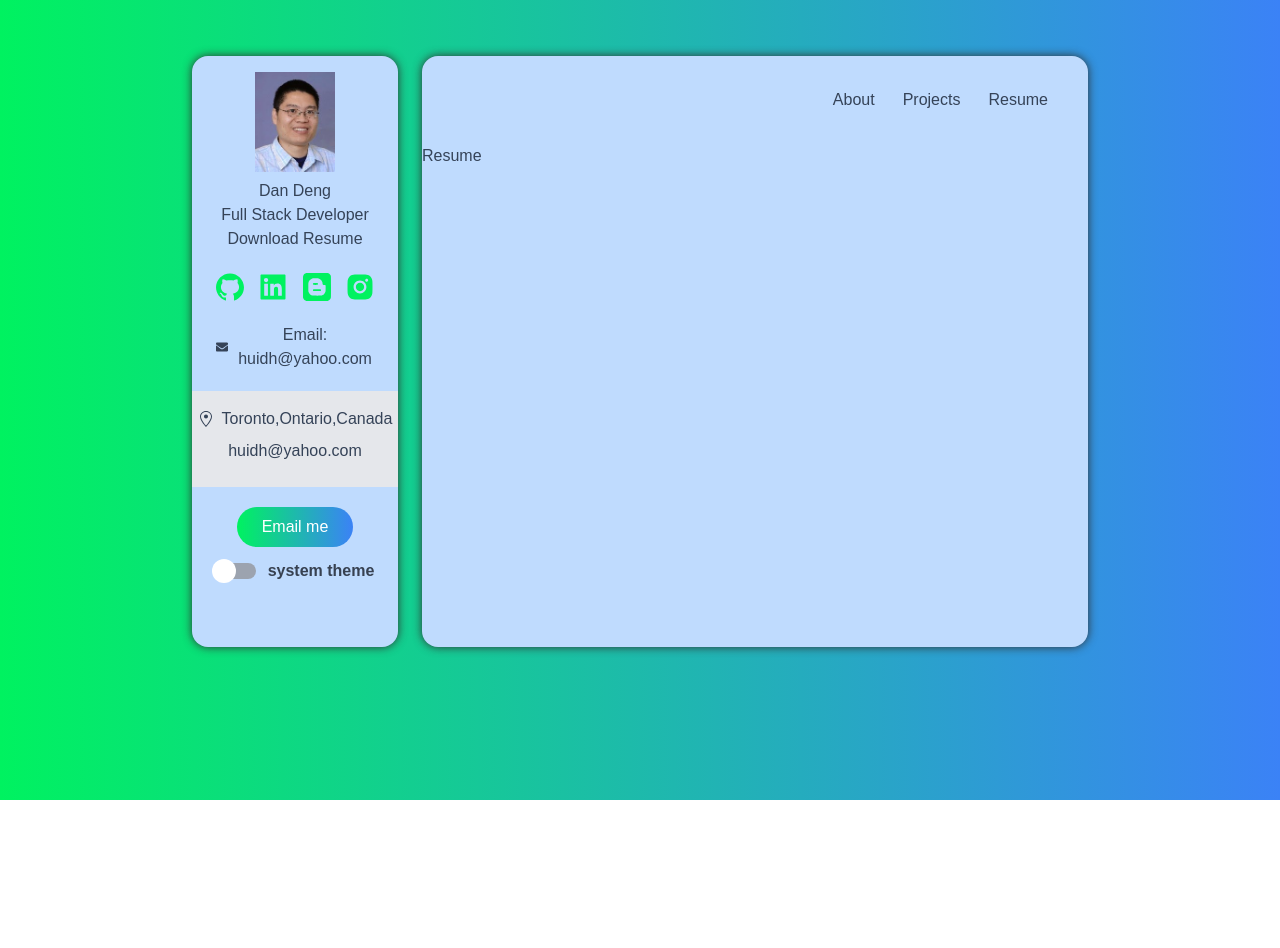
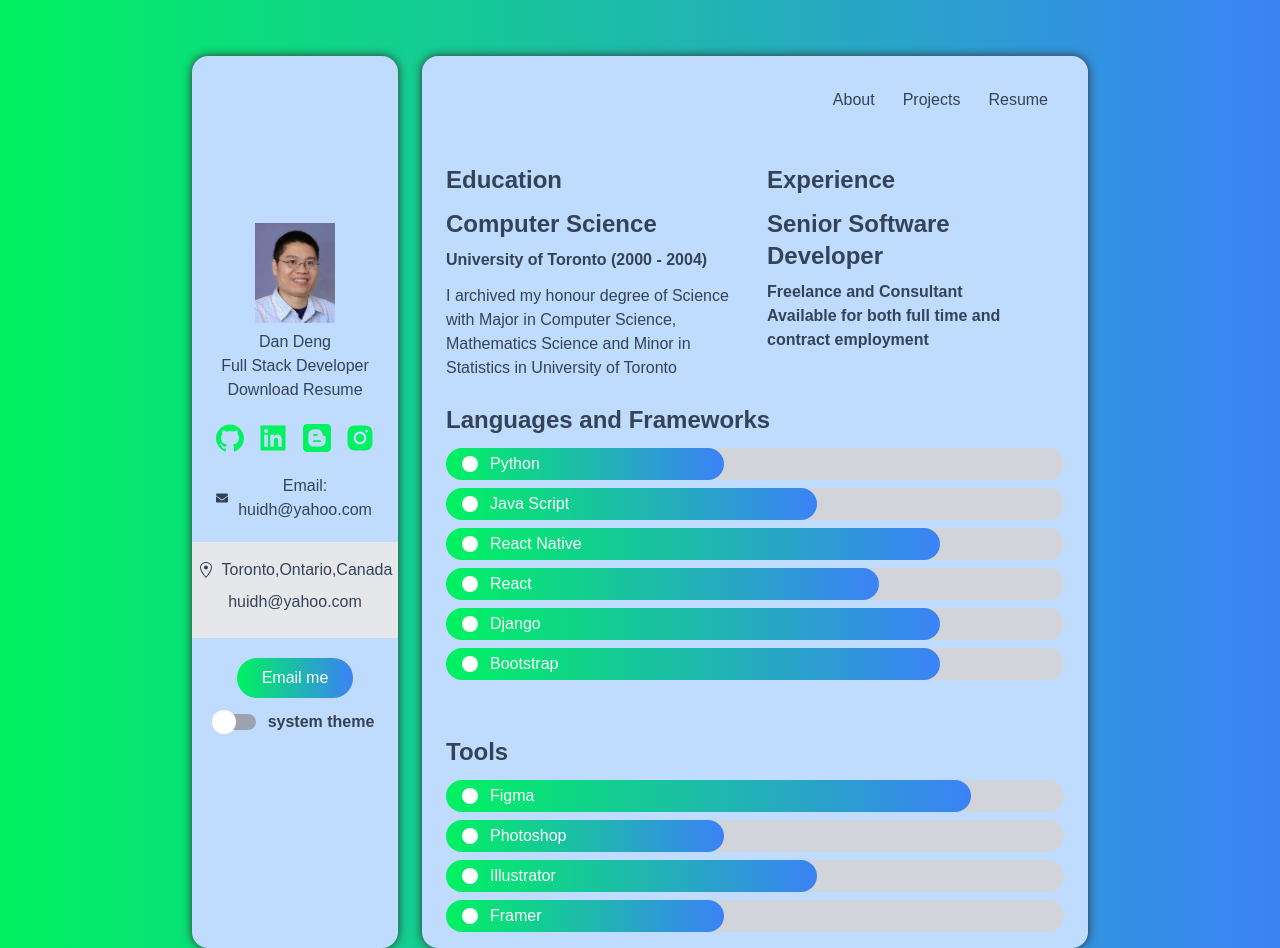
Before and after one commit to danhdeng/react-nextjs-portfolio-styled-compnents-tailwind, a Next.js app: page /resume in a window 1280 px wide. Before the commit the page ends 800 px from the top, so only its background shows below. Built offline with nearby package versions, Linux system fonts and the light colour scheme.

Commit message:
update Resume

```diff
--- /dev/null
+++ b/components/Bar/Bar.tsx
@@ -0,0 +1,20 @@
+import React, { FunctionComponent } from 'react';
+import { Skill } from '../../Types/Types';
+import { BarContainer, BarMainContainer } from './BarStyles';
+
+export const Bar: FunctionComponent<{ value: Skill }> = ({
+  value: { Icon, level, name },
+}) => {
+  const bar_width = `${level}%`;
+  return (
+    <BarMainContainer>
+      <BarContainer
+        style={{
+          width: bar_width,
+        }}
+      >
+        <Icon className="mr-3" /> {name}
+      </BarContainer>
+    </BarMainContainer>
+  );
+};
--- /dev/null
+++ b/components/Bar/BarStyles.ts
@@ -0,0 +1,21 @@
+import tw from 'tailwind-styled-components';
+
+export const BarMainContainer = tw.div`
+    my-2
+    text-white
+    bg-gray-300
+    rounded-full
+    dark:bg-dark-300
+    dark:bg-black-500
+`;
+
+export const BarContainer = tw.div`
+    flex
+    items-center
+    px-4
+    py-1
+    rounded-full
+    bg-gradient-to-r
+    from-green
+    to-blue-500
+`;
--- /dev/null
+++ b/pages/ResumeStyles.ts
@@ -0,0 +1,42 @@
+import tw from 'tailwind-styled-components';
+
+export const ResumeMainContainer = tw.div`
+    px-6
+    py-2
+`;
+
+export const EducationExperienceContainer = tw.div`
+    grid
+    gap-6
+    md:grid-cols-2
+`;
+
+export const LevelFiveHeader = tw.h5`
+    my-3
+    text-2xl
+    font-bold
+`;
+
+export const LevelFiveSubHeader = tw.h5`
+    my-2
+    text-2xl
+    font-bold
+`;
+
+export const ParagraphFont = tw.p`
+    font-semibold
+`;
+
+export const ParagraphWithMargin = tw.p`
+    my-3
+`;
+
+export const LanguagesToolContainer = tw.div`
+    grid
+    gap-9
+    md:grid-cols-2">
+`;
+
+export const SubContainer = tw.div`
+    my-2
+`;
--- a/pages/resume.tsx
+++ b/pages/resume.tsx
@@ -1,5 +1,65 @@
 import React from 'react';
+import { Bar } from '../components/Bar/Bar';
+import {
+  EducationExperienceContainer,
+  LanguagesToolContainer,
+  LevelFiveHeader,
+  LevelFiveSubHeader,
+  ParagraphFont,
+  ParagraphWithMargin,
+  ResumeMainContainer,
+  SubContainer,
+} from './ResumeStyles';
 
-export default function resume() {
-  return <div>Resume</div>;
+import { languages, tools } from '../Data/data';
+
+export default function Resume() {
+  return (
+    <ResumeMainContainer>
+      <EducationExperienceContainer>
+        <div>
+          <LevelFiveHeader>Education</LevelFiveHeader>
+          <div>
+            <LevelFiveSubHeader>Computer Science</LevelFiveSubHeader>
+
+            <ParagraphFont>University of Toronto (2000 - 2004)</ParagraphFont>
+            <ParagraphWithMargin>
+              I archived my honour degree of Science with Major in Computer
+              Science, Mathematics Science and Minor in Statistics in University
+              of Toronto
+            </ParagraphWithMargin>
+          </div>
+        </div>
+        <div>
+          <LevelFiveHeader>Experience</LevelFiveHeader>
+          <div>
+            <LevelFiveSubHeader>Senior Software Developer</LevelFiveSubHeader>
+            <ParagraphFont>Freelance and Consultant</ParagraphFont>
+            <ParagraphFont>
+              Available for both full time and contract employment
+            </ParagraphFont>
+          </div>
+        </div>
+      </EducationExperienceContainer>
+
+      <LanguagesToolContainer>
+        <div>
+          <LevelFiveHeader>Languages and Frameworks</LevelFiveHeader>
+          <SubContainer>
+            {languages.map((language, index) => (
+              <Bar value={language} key={index} />
+            ))}
+          </SubContainer>
+        </div>
+        <div>
+          <LevelFiveHeader>Tools</LevelFiveHeader>
+          <SubContainer>
+            {tools.map((tool, index) => (
+              <Bar value={tool} key={index} />
+            ))}
+          </SubContainer>
+        </div>
+      </LanguagesToolContainer>
+    </ResumeMainContainer>
+  );
 }
```
